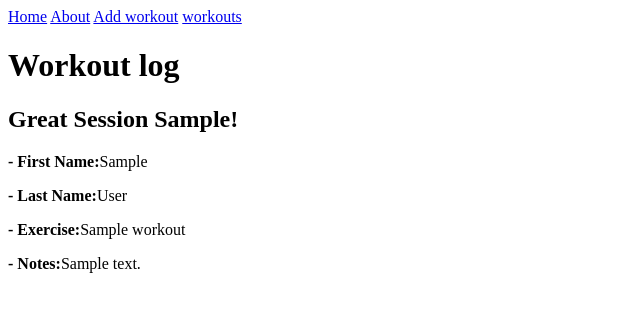
After one commit to JSidat/flask-project, a Flask app: page /workouts in a window 1280 px wide. The commit adds this page. Shown: the top 312 px of the page, without its empty margins (0-640 px from the left). Run offline with Flask 2, Linux system fonts and the light colour scheme; tables that the repository leaves empty hold one stand-in row (values such as "Sample post").

Commit message:
added create and read functionality

```diff
--- a/application/__init__.py
+++ b/application/__init__.py
@@ -7,6 +7,7 @@ app = Flask(__name__)
 
 app.config['SQLALCHEMY_DATABASE_URI']=getenv('FLASK_PROJECT_DB_URI')
 app.config['SQLALCHEMY_TRACK_MODIFICATIONS']=False
+app.config['SECRET_KEY']=getenv('SECRET_KEY')
 db = SQLAlchemy(app)
 
 from application import routes
--- a/application/routes.py
+++ b/application/routes.py
@@ -7,29 +7,33 @@ from application.models import Workout
 @app.route('/')
 @app.route('/home')
 def home():
-    postData =  Workout.query.all()
-    return render_template('home.html', title='Home', posts=postData)
+    return render_template('home.html', title='Home')
 
 @app.route('/about')
 def about():
     return render_template('about.html', title='About')
 
-@app.route('/workout')
-def workout():
+@app.route('/add_workout', methods=['GET', 'POST'])
+def add_workout():
     form = PostForm()
     if form.validate_on_submit():
         postData =  Workout(
-                first_name = workout.first_name.data,
-                last_name = workout.last_name.data,
-                exercise_name = workout.exercise_name.data,
-                maximum_lift = workout.maximum_lift.data,
-                notes = workout.notes.data
+                first_name = form.first_name.data,
+                last_name = form.last_name.data,
+                exercise_name = form.exercise_name.data,
+                maximum_lift = form.maximum_lift.data,
+                notes = form.notes.data
             )
 
         db.session.add(postData)
         db.session.commit()
-        return redirect(url_for('home'))
+        return redirect(url_for('workouts'))
 
     else:
         print(form.errors)
-        return render_template('workout.html', title='Workout', form=form)
+        return render_template('add_workout.html', title='Add Workout', form=form)
+
+@app.route('/workouts')
+def workouts():
+    postData =  Workout.query.all()
+    return render_template('workouts.html', title='Workouts', workout=postData)
--- a/application/templates/about.html
+++ b/application/templates/about.html
@@ -0,0 +1,6 @@
+{% extends "layout.html" %}
+
+{% block body_content %}
+<p>Welcome to the big lift logger</p>
+<p>This app will allow you to log your best and biggest lifts.</p>
+{% endblock %}
--- a/application/templates/layout.html
+++ b/application/templates/layout.html
@@ -3,7 +3,8 @@
         <div class=navbar>
                         <a href="{{ url_for('home') }}">Home</a>
                         <a href="{{ url_for('about') }}">About</a>
-                        <a href="{{ url_for('post') }}">Post</a>
+                        <a href="{{ url_for('add_workout') }}"">Add workout</a>
+                        <a href="{{ url_for('workouts') }}">workouts</a>
         </div>
         {% block body_content %}{% endblock %}
         </body>
--- /dev/null
+++ b/application/templates/workouts.html
@@ -0,0 +1,15 @@
+{% extends 'layout.html' %}
+{% block body_content %}
+<h1>Workout log</h1>
+{% for post in workout %}
+    <div>
+                <h2>Great Session {{ post.first_name}}!</h2>
+        <p><b> - First Name:</b>{{ post.first_name }}</p>
+		<p><b> - Last Name:</b>{{ post.last_name }}</p>
+		<p><b> - Exercise:</b>{{ post.exercise_name }}</p>
+		<p><b> - Notes:</b>{{ post.notes }}</p>
+
+    </div>
+{% endfor %}
+
+{% endblock %}
```
Also changed, not shown: application/models.py (+6 -1 lines), application/templates/add_workout.html (added, +60 -0 lines), application/templates/home.html (+5 -7 lines), application/templates/workout.html (deleted).
